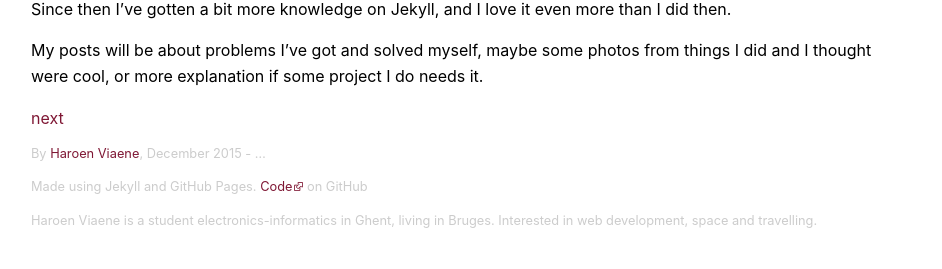
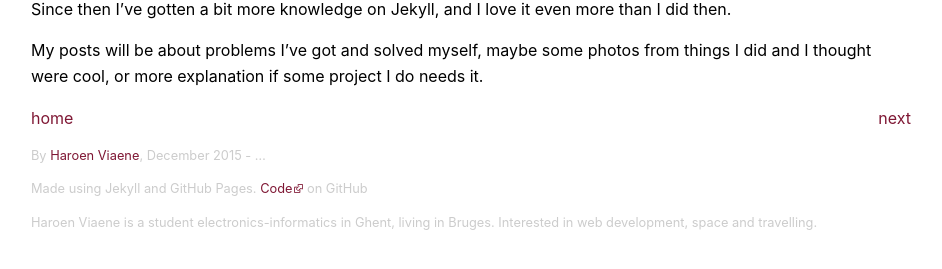
Before and after one commit to Haroenv/blog, a Jekyll site: the page built from _posts/2015-12-30-Hello-World.md, in a window 1280 px wide. Shown: the part 246-515 px from the top of the page, without its empty margins (169-1111 px from the left). Built offline with Jekyll 4.4.1, drawn with Linux system fonts in a browser that asks for light colours; comment, search, counter and statistics services are not loaded.

Commit message:
fix next/prev

```diff
--- a/_layouts/post.html
+++ b/_layouts/post.html
@@ -2,8 +2,18 @@
 <section class="content">
 	<span class="date">{{ page.date | date: "%-d %B %Y %-H:%M" }}</span>
 	{{ content }}
-	{% if page.next %}<a href="{{site.baseurl}}{{ page.next.url }}" rel="next">next</a> {% endif %}
-	{% if page.previous %}<a href="{{site.baseurl}}{{ page.previous.url }}" rel="prev">prev</a> {% endif %}
+	<nav class="relative">
+    {% if page.previous %}
+    <a href="{{site.baseurl}}{{ page.previous.url }}" rel="prev">prev</a>
+    {% else %}
+    <a href="{{site.baseurl}}/">home</a>
+    {% endif %}
+    {% if page.next %}
+    <a href="{{site.baseurl}}{{ page.next.url }}" rel="next">next</a>
+    {% else %}
+    <a href="{{site.baseurl}}/">home</a>
+    {% endif %}
+  </nav>
 </section>
 <div id="disqus_thread"></div>
 <script src="//haroenvblog.disqus.com/embed.js" async></script>
--- a/_sass/layout.scss
+++ b/_sass/layout.scss
@@ -15,23 +15,44 @@ article {
 }
 
 header {
+  display: -webkit-flex;
+  display: -ms-flexbox;
   display: flex;
+  -webkit-justify-content: space-between;
+  -ms-flex-pack: justify;
   justify-content: space-between;
+  -webkit-align-items: baseline;
+  -ms-flex-align: baseline;
   align-items: baseline;
 
   @media all and (max-width: 40em) {
+    -webkit-flex-direction: column;
+    -ms-flex-direction: column;
     flex-direction: column;
   }
 }
 
 nav ul{
+  display: -webkit-flex;
+  display: -ms-flexbox;
   display: flex;
+  -webkit-flex-direction: row-reverse;
+  -ms-flex-direction: row-reverse;
   flex-direction: row-reverse;
   padding: 0;
   li {
     list-style-type: none;
     padding: .4em;
   }
+}
+
+.relative {
+  display: -webkit-flex;
+  display: -ms-flexbox;
+  display: flex;
+  -webkit-justify-content: space-between;
+  -ms-flex-pack: justify;
+  justify-content: space-between;
 }
 
 footer, .date {
```
